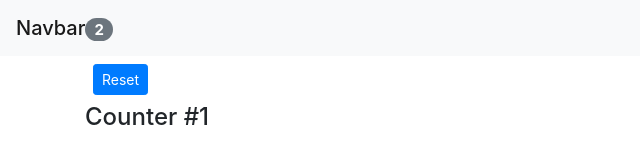
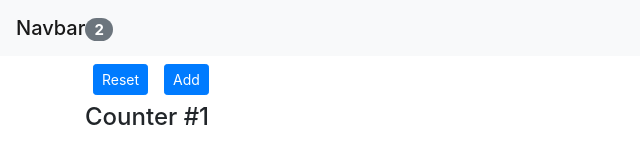
Before and after one commit to frextrite/Counter-App-React, a React (Create React App) app: page / in a window 1280 px wide. Shown: the top 142 px of the page, without its empty margins (0-640 px from the left). Built offline with nearby package versions, Linux system fonts and the light colour scheme.

Commit message:
Add button to add more counters

```diff
--- a/src/App.js
+++ b/src/App.js
@@ -16,12 +16,12 @@ class App extends Component {
 
   constructor() {
     super();
-    console.log('App contructor');
+    console.log("App contructor");
   }
 
   componentDidMount() {
     // Calls
-    console.log('App mounted');
+    console.log("App mounted");
   }
 
   handleDelete = counterId => {
@@ -47,18 +47,36 @@ class App extends Component {
     this.setState({ counters });
   };
 
+  handleAdd = () => {
+    const counters = [...this.state.counters];
+    let totalCounters = this.state.counters.length;
+    console.log("LENGTH: ", totalCounters);
+    let id;
+    if (totalCounters == 0) {
+      id = 0;
+    } else {
+      id = counters[totalCounters - 1].id + 1;
+    }
+    counters[totalCounters] = { id: id, value: 0 };
+    console.log(this.state.counters);
+    this.setState({ counters });
+  };
+
   render() {
-    console.log('App rendered');
+    console.log("App rendered");
 
     return (
       <React.Fragment>
-        <NavBar totalCounters={this.state.counters.filter(c => c.value > 0).length} />
+        <NavBar
+          totalCounters={this.state.counters.filter(c => c.value > 0).length}
+        />
         <main className="container">
           <Counters
             onReset={this.handleReset}
             onIncrement={this.handleIncrement}
             onDelete={this.handleDelete}
             counters={this.state.counters}
+            onAdd={this.handleAdd}
           />
         </main>
       </React.Fragment>
--- a/src/componenets/counters.jsx
+++ b/src/componenets/counters.jsx
@@ -13,6 +13,12 @@ class Counters extends Component {
         >
           Reset
         </button>
+        <button
+          className="btn btn-primary btn-sm m-2"
+          onClick={this.props.onAdd}
+        >
+          Add
+        </button>
         {this.props.counters.map(counter => (
           <Counter
             key={counter.id}
```
